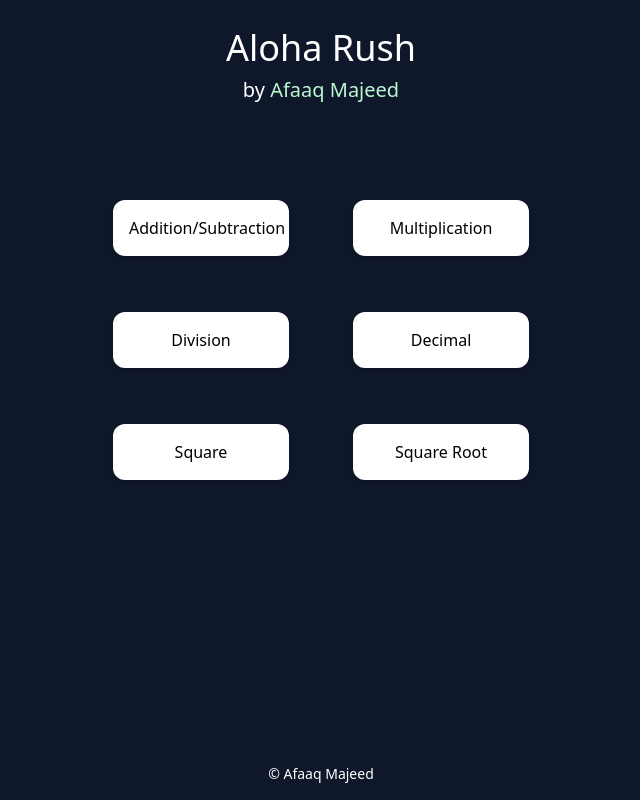
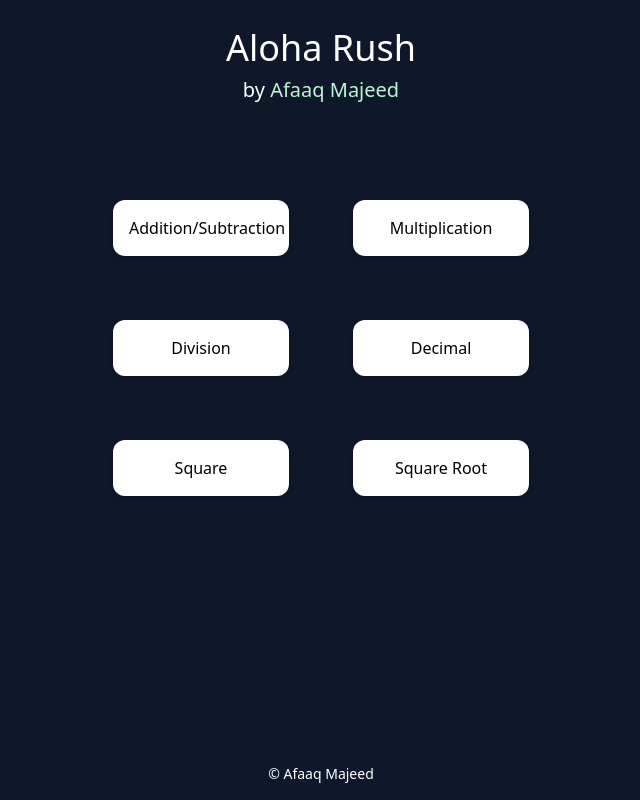
Before and after one commit to afaaq10/aloha, a React (Create React App) app: page / in a window 1280 px wide. Shown: the whole page, without its empty margins (319-959 px from the left). Built offline with nearby package versions, Linux system fonts and the light colour scheme.

Commit message:
added gap

```diff
--- a/src/App.tsx
+++ b/src/App.tsx
@@ -45,7 +45,7 @@ const App = () => {
                     {selectedOperation === 'SquareRoot' && <SquareRoot />}
                 </>
             ) : (
-                <div className='flex flex-col mt-24 gap-14'>
+                <div className='flex flex-col gap-16 mt-24'>
                     <div className="flex gap-16">
                         <OperationCard operationName="Addition/Subtraction" onClick={() => setSelectedOperation('Addition/Subtraction')} />
                         <OperationCard operationName="Multiplication" onClick={() => setSelectedOperation('Multiplication')} />
```
